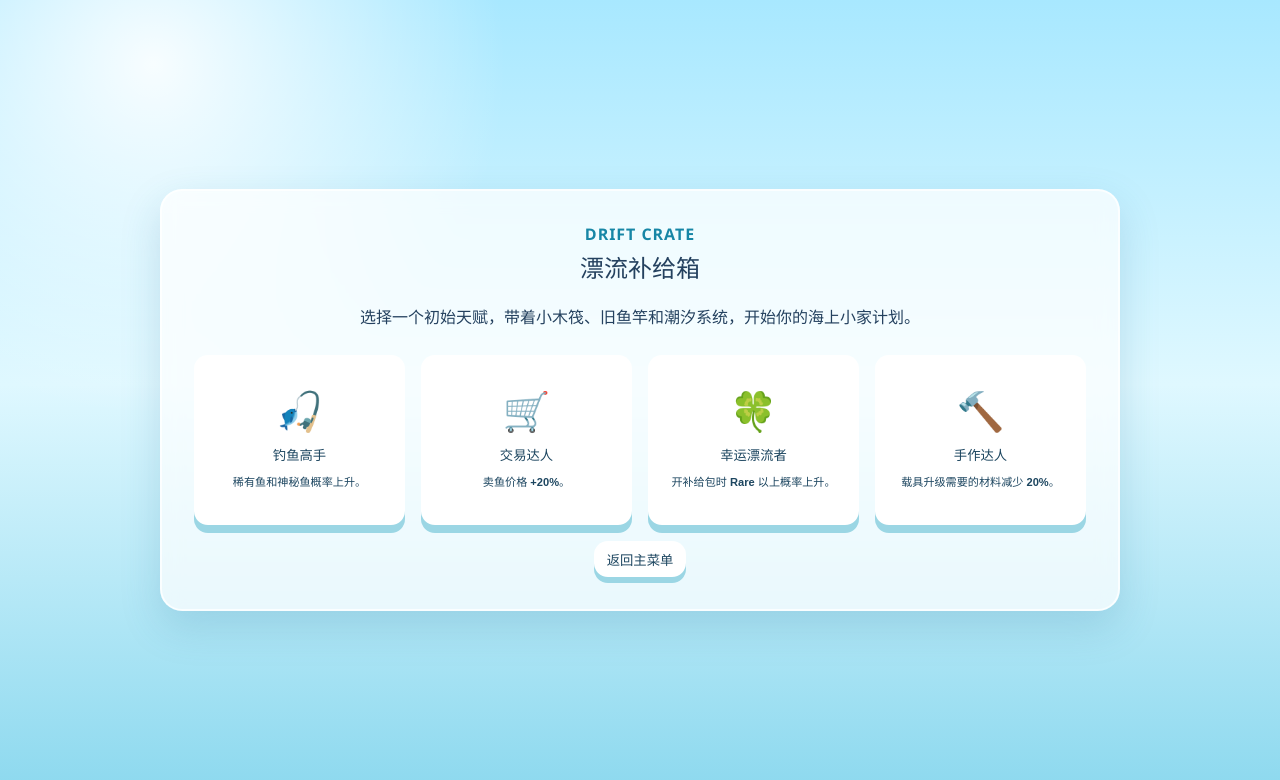
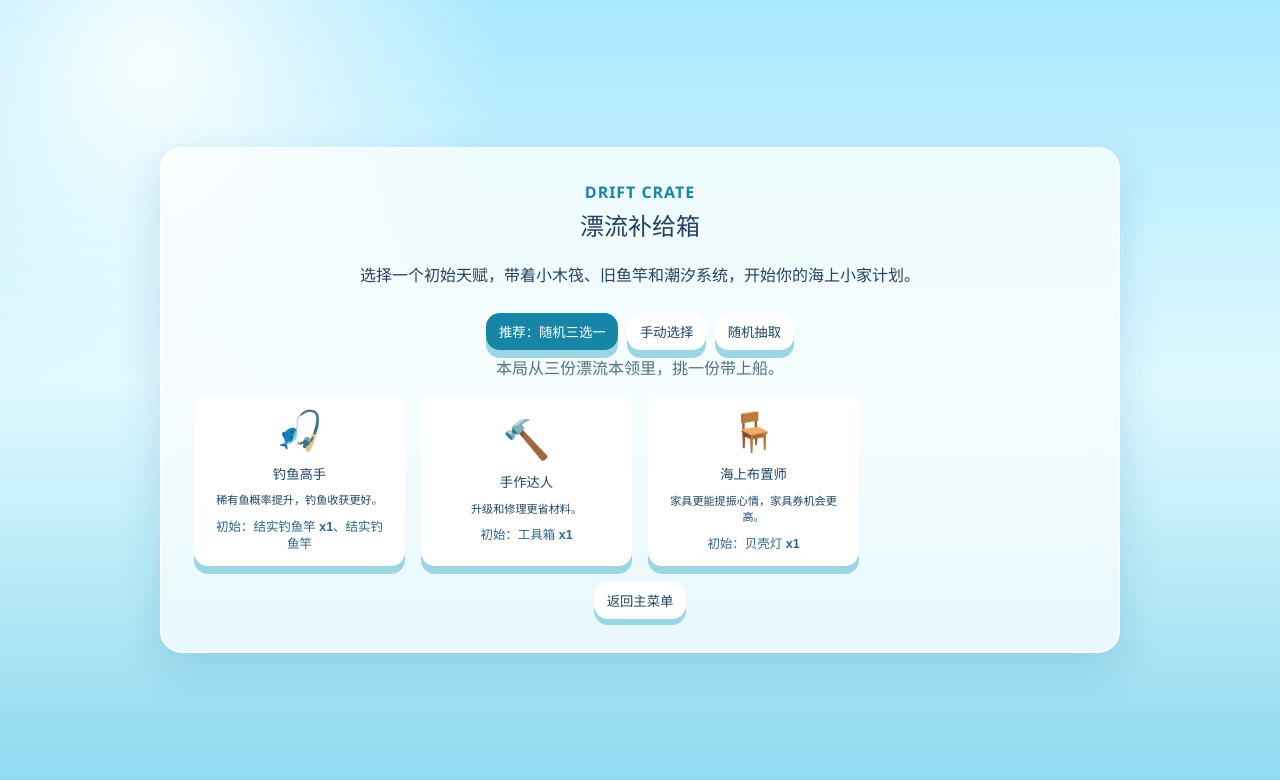
Before and after one commit to momoinhangzhou-kibi/drift-crate-demo, a React (Vite) app: page / in a window 1280 px wide. Both pictures are taken after a click on the button "▶ 开始新游戏". Shown: the top 780 px of the page. Built offline with nearby package versions, Linux system fonts and the light colour scheme.

Commit message:
expand talents and mood effects

```diff
--- a/src/App.tsx
+++ b/src/App.tsx
@@ -95,13 +95,30 @@ type MusicTrack = {
 };
 
 type MusicMode = "random" | string;
+type TalentChoiceMode = "manual" | "random" | "three";
 
 const MUSIC_SETTINGS_KEY = "drift-crate-music-settings";
+const TALENT_CHOICE_MODE_KEY = "drift-crate-talent-choice-mode";
 const musicTracks: MusicTrack[] = [
   { id: "ocean-cozy-1", name: "海风小屋", file: `${import.meta.env.BASE_URL}assets/audio/ocean-cozy-1.mp3`, description: "温暖、治愈，适合整理海上小家。" },
   { id: "ocean-cozy-2", name: "漂流午后", file: `${import.meta.env.BASE_URL}assets/audio/ocean-cozy-2.mp3`, description: "轻松午后感，适合钓鱼和开箱。" },
   { id: "ocean-cozy-3", name: "轻快海浪", file: `${import.meta.env.BASE_URL}assets/audio/ocean-cozy-3.mp3`, description: "更活泼的海浪节奏，适合经营补给站。" },
 ];
+
+function readTalentChoiceMode(): TalentChoiceMode {
+  const saved = localStorage.getItem(TALENT_CHOICE_MODE_KEY);
+  return saved === "manual" || saved === "random" || saved === "three" ? saved : "three";
+}
+
+function drawTalents(amount: number) {
+  return [...talents].sort(() => Math.random() - 0.5).slice(0, amount);
+}
+
+function talentStartingText(talent: (typeof talents)[number]) {
+  const items = Object.entries(talent.startingItems ?? {}).map(([id, amount]) => `${itemNames[id as ItemId]} x${amount}`);
+  const equipment = (talent.startingEquipment ?? []).map((item) => item === "grill" ? "海上烧烤架" : displayName(item));
+  return [...items, ...equipment].join("、") || "无额外物资";
+}
 
 const equipmentNames: Record<string, string> = {
   oldRod: "旧钓鱼竿",
@@ -179,6 +196,11 @@ function App() {
   const [musicReady, setMusicReady] = useState(false);
   const [musicError, setMusicError] = useState<string | undefined>();
   const [pendingTalent, setPendingTalent] = useState<TalentId | undefined>();
+  const [talentMode, setTalentMode] = useState<TalentChoiceMode>(() => readTalentChoiceMode());
+  const [randomTalent, setRandomTalent] = useState(() => drawTalents(1)[0]);
+  const [threeTalents, setThreeTalents] = useState(() => drawTalents(3));
+  const [randomDrawCount, setRandomDrawCount] = useState(0);
+  const [showTalentConfirm, setShowTalentConfirm] = useState(false);
   const [inventoryFilter, setInventoryFilter] = useState<ItemCategory | "all">("all");
   const [sellFocusFishId, setSellFocusFishId] = useState<string | undefined>();
   const [recentExpanded, setRecentExpanded] = useState(false);
@@ -196,6 +218,7 @@ function App() {
   const discoveredCount = fishList.filter((fishItem) => state.fishCollection[fishItem.id]?.discovered).length;
   const completion = Math.round((discoveredCount / fishList.length) * 100);
   const survival = getSurvivalInfo(state);
+  const talentsForMode = talentMode === "manual" ? talents : talentMode === "random" ? [randomTalent ?? talents[0]] : threeTalents;
 
   const pickMusicTrack = (excludeId?: string) => {
     const options = musicTracks.filter((track) => track.id !== excludeId);
@@ -309,11 +332,29 @@ function App() {
 
   const startNewGameFlow = () => {
     setPendingTalent(undefined);
+    setShowTalentConfirm(false);
+    setRandomDrawCount(0);
+    setRandomTalent(drawTalents(1)[0]);
+    setThreeTalents(drawTalents(3));
     setView("talentSelect");
+  };
+
+  const changeTalentMode = (mode: TalentChoiceMode) => {
+    setTalentMode(mode);
+    localStorage.setItem(TALENT_CHOICE_MODE_KEY, mode);
+    setRandomDrawCount(0);
+    setRandomTalent(drawTalents(1)[0]);
+    setThreeTalents(drawTalents(3));
   };
 
   const chooseTalent = (talent: TalentId) => {
     setPendingTalent(talent);
+    setShowTalentConfirm(true);
+  };
+
+  const confirmTalent = () => {
+    if (!pendingTalent) return;
+    setShowTalentConfirm(false);
     setView("catSelect");
   };
 
@@ -504,18 +545,31 @@ function App() {
             <p className="eyebrow">Drift Crate</p>
             <h1>漂流补给箱</h1>
             <p className="intro">选择一个初始天赋，带着小木筏、旧鱼竿和潮汐系统，开始你的海上小家计划。</p>
+            <div className="talent-mode-row">
+              <button className={talentMode === "three" ? "active-filter" : ""} onClick={() => changeTalentMode("three")}>推荐：随机三选一</button>
+              <button className={talentMode === "manual" ? "active-filter" : ""} onClick={() => changeTalentMode("manual")}>手动选择</button>
+              <button className={talentMode === "random" ? "active-filter" : ""} onClick={() => changeTalentMode("random")}>随机抽取</button>
+            </div>
+            <p className="talent-mode-hint">{talentMode === "three" ? "本局从三份漂流本领里，挑一份带上船。" : talentMode === "random" ? "让潮汐替你决定开局。" : "看看全部天赋，慢慢选一份最顺手的。"}</p>
             <div className="talent-grid">
-              {talents.map((talent) => (
+              {talentsForMode.map((talent) => (
                 <button className="talent-card" key={talent.id} onClick={() => chooseTalent(talent.id as TalentId)}>
                   <span>{talent.emoji}</span>
                   <strong>{talent.name}</strong>
                   <small>{talent.description}</small>
+                  <em>初始：{talentStartingText(talent)}</em>
                 </button>
               ))}
             </div>
+            {talentMode === "random" && <button className="compact-button" disabled={randomDrawCount >= 1} onClick={() => { setRandomTalent(drawTalents(1)[0]); setRandomDrawCount((count) => count + 1); }}>{randomDrawCount >= 1 ? "已重新抽取" : "重新抽取一次"}</button>}
             <button className="compact-button menu-back" onClick={() => setView("title")}>返回主菜单</button>
           </section>
         </main>
+        {showTalentConfirm && pendingTalent && (() => {
+          const talent = talents.find((item) => item.id === pendingTalent);
+          if (!talent) return null;
+          return <div className="modal-backdrop"><section className="crate-modal talent-confirm-modal"><span>{talent.emoji}</span><p className="eyebrow">确认开局天赋</p><h2>{talent.name}</h2><p>{talent.description}</p><p className="ready">初始物资：{talentStartingText(talent)}</p><div className="modal-actions"><button onClick={() => setShowTalentConfirm(false)}>再想想</button><button className="primary-action" onClick={confirmTalent}>确认并选择猫猫</button></div></section></div>;
+        })()}
       </>
     );
   }
--- a/src/game/data.ts
+++ b/src/game/data.ts
@@ -161,10 +161,15 @@ export const shopCatalog: ShopItem[] = [
 ].map(([id, price, quantity]) => ({ id: id as ItemId, price: price as number, quantity: quantity as number, category: itemMeta[id as ItemId].category, rarity: itemMeta[id as ItemId].rarity }));
 
 export const talents: Talent[] = [
-  { id: "fishing", name: "钓鱼高手", emoji: "🎣", description: "稀有鱼和神秘鱼概率上升。" },
-  { id: "trading", name: "交易达人", emoji: "🛒", description: "卖鱼价格 +20%。" },
-  { id: "lucky", name: "幸运漂流者", emoji: "🍀", description: "开补给包时 Rare 以上概率上升。" },
-  { id: "crafting", name: "手作达人", emoji: "🔨", description: "载具升级需要的材料减少 20%。" },
+  { id: "fishing", name: "钓鱼高手", emoji: "🎣", description: "稀有鱼概率提升，钓鱼收获更好。", startingItems: { sturdyRod: 1 }, startingEquipment: ["sturdyRod"] },
+  { id: "trading", name: "交易达人", emoji: "🛒", description: "卖鱼价格更高，商店购买有优惠。", startingItems: { merchantCoupon: 1 } },
+  { id: "lucky", name: "幸运漂流者", emoji: "🍀", description: "开箱好运概率提升。", startingItems: { commonCrate: 2 } },
+  { id: "crafting", name: "手作达人", emoji: "🔨", description: "升级和修理更省材料。", startingItems: { toolbox: 1 } },
+  { id: "repair", name: "漂流维修工", emoji: "🧰", description: "修船恢复更多，灾害后更稳。", startingItems: { repairTape: 2, wrench: 1 } },
+  { id: "cooking", name: "海上料理人", emoji: "🍳", description: "料理恢复更多 Hunger 和 Mood。", startingItems: { cannedFood: 1 }, startingEquipment: ["grill"] },
+  { id: "catFriend", name: "猫猫亲和", emoji: "🐾", description: "喂猫亲密成长更快，好事件更多。", startingItems: { cannedFood: 2 } },
+  { id: "crateHunter", name: "补给箱猎人", emoji: "🎁", description: "补给包更容易出现稀有掉落。", startingItems: { commonCrate: 1, premiumCrate: 1 } },
+  { id: "decorator", name: "海上布置师", emoji: "🪑", description: "家具更能提振心情，家具券机会更高。", startingItems: { shellLamp: 1 } },
 ];
 
 export const catOptions: CatOption[] = [
--- a/src/game/logic.ts
+++ b/src/game/logic.ts
@@ -14,6 +14,7 @@ import {
   itemMeta,
   itemNames,
   recipes,
+  talents,
   upgradeRequirements,
   weatherList,
 } from "./data";
@@ -252,6 +253,12 @@ function weightedRarity(state: GameState): FishRarity {
     weights.Epic += 1.5;
     weights.Legendary += 0.5;
   }
+  if (state.mood >= 80) {
+    weights.Common -= 3;
+    weights.Rare += 2;
+    weights.Epic += 0.8;
+    weights.Legendary += 0.2;
+  }
   if (state.equipment.includes("sturdyRod")) {
     weights.Common -= 4;
     weights.Uncommon += 3;
@@ -383,7 +390,7 @@ export function getSurvivalInfo(state: GameState) {
   const nextDisasterIn = state.day < 7 ? 7 - state.day : (7 - ((state.day - 7) % 7)) % 7;
   const hpRate = state.boatHp / state.boatMaxHp;
   const hungerState = state.hunger >= 60 ? "正常" : state.hunger >= 30 ? "饥饿" : state.hunger >= 10 ? "虚弱" : "濒危";
-  const moodState = state.mood >= 60 ? "正常" : state.mood >= 30 ? "低落" : state.mood >= 10 ? "崩溃边缘" : "精神崩溃风险";
+  const moodState = state.mood >= 80 ? "状态很好" : state.mood >= 60 ? "平稳" : state.mood >= 40 ? "有点低落" : state.mood >= 20 ? "疲惫" : "崩溃边缘";
   const boatState = hpRate >= 0.7 ? "稳定" : hpRate >= 0.4 ? "受损" : state.boatHp > 0 ? "严重受损" : "沉没";
   const danger = state.day <= 3 ? "低" : nextDisasterIn <= 2 && state.day >= 5 ? "高" : state.day <= 7 ? "中" : "中";
   return { phase, nextDisasterIn, danger, hungerState, moodState, boatState };
@@ -392,11 +399,36 @@ export function getSurvivalInfo(state: GameState) {
 export function startGame(talent: TalentId, catType: CatType = "black"): GameState {
   const cat = createCatState(catType);
   const baseState = createInitialState();
-  const state = { ...baseState, cat, mood: clamp(baseState.mood + (cat.type === "black" ? 3 : 0)) };
-  return addLog({ ...state, started: true, talent, tradePrices: createLegacyPrices(), fishPrices: createFishPrices(), shopStock: createShopStock(1) }, "event", "潮汐系统", "潮汐系统启动，今天的漂流生活开始了。", [], true);
+  const selectedTalent = talents.find((item) => item.id === talent) ?? talents[0];
+  let state: GameState = {
+    ...baseState,
+    cat,
+    mood: clamp(baseState.mood + (cat.type === "black" ? 3 : 0)),
+    started: true,
+    talent: selectedTalent.id,
+    tradePrices: createLegacyPrices(),
+    fishPrices: createFishPrices(),
+    shopStock: createShopStock(1),
+    equipment: [...new Set([...(selectedTalent.startingEquipment ?? [])])],
+  };
+  Object.entries(selectedTalent.startingItems ?? {}).forEach(([itemId, amount]) => {
+    state = addItem(state, itemId as ItemId, amount ?? 0);
+  });
+  (selectedTalent.startingFurniture ?? []).forEach((furniture) => {
+    if (!state.furniture.includes(furniture)) state = { ...state, furniture: [...state.furniture, furniture] };
+  });
+  const startingRewards = [
+    ...Object.entries(selectedTalent.startingItems ?? {}).map(([itemId, amount]) => `${itemNames[itemId as ItemId]} x${amount}`),
+    ...(selectedTalent.startingEquipment ?? []).map((item) => item === "grill" ? "海上烧烤架" : itemNames[item as ItemId] ?? "初始装备"),
+  ];
+  state = addLog(state, "event", "天赋选择", `选择了「${selectedTalent.name}」：${selectedTalent.description}`, startingRewards, true);
+  return addLog(state, "event", "潮汐系统", "潮汐系统启动，今天的漂流生活开始了。", [], true);
 }
 
 export function fish(state: GameState): GameState {
+  if (state.mood < 40 && Math.random() < 0.16) {
+    return addLog({ ...state, hunger: clamp(state.hunger - 3) }, "warning", "钓鱼失手", "心情太低落，鱼线在海面上空晃了一圈。Hunger -3。", ["Mood 低落：本次没有收获"]);
+  }
   if (state.hunger <= 0) return addLog(state, "warning", "体力不足", "你饿得头晕，先找点吃的再钓鱼吧。");
 
   const netBonus = state.equipment.includes("fishingNet") && Math.random() < 0.35 ? 2 : 1;
@@ -404,6 +436,9 @@ export function fish(state: GameState): GameState {
   const caught = pickFish(state);
   const result = addFish({ ...state, hunger: clamp(state.hunger - 5) }, caught, amount);
   let next = addLog(result.state, "fishing", "钓鱼", `你钓到了「${caught.name}」x${amount}。`, [`${caught.emoji} ${caught.name} x${amount}`], caught.rarity === "Epic" || caught.rarity === "Legendary");
+
+  if (state.mood >= 80) next = addLog(next, "event", "心情加成", "状态很好，钓鱼时更容易遇到稀有鱼。", ["Mood 加成：稀有鱼概率提升"]);
+  else if (state.talent === "fishing") next = addLog(next, "event", "天赋生效", "钓鱼高手生效：稀有鱼概率提升。", ["钓鱼高手"]);
 
   if (result.isNew) {
     next = addLog(next, "discovery", "新发现", `首次钓到「${caught.name}」！已加入钓鱼图鉴。`, [caught.rarity], true, true);
@@ -418,6 +453,9 @@ export function fish(state: GameState): GameState {
 }
 
 export function salvage(state: GameState): GameState {
+  if (state.mood < 40 && Math.random() < 0.14) {
+    return addLog({ ...state, hunger: clamp(state.hunger - 2) }, "warning", "打捞落空", "心情低落时没能抓稳漂流物。Hunger -2。", ["Mood 低落：本次没有收获"]);
+  }
   if (state.hunger <= 0) return addLog(state, "warning", "体力不足", "你没有力气打捞了，肚子正在抗议。");
 
   const salvagePool: [ItemId, number][] = [
@@ -428,10 +466,16 @@ export function salvage(state: GameState): GameState {
     ["cannedFood", 1], ["biscuit", 1], ["veggiePack", 1], ["commonCrate", 1],
   ];
   if (state.day >= 5) salvagePool.push(["furnitureTicket", 1]);
+  if (state.talent === "decorator") salvagePool.push(["furnitureTicket", 1]);
   const loot = pick(salvagePool);
 
   let next = addItem({ ...state, hunger: clamp(state.hunger - 4), mood: clamp(state.mood + 1) }, loot[0], loot[1]);
   const rewards = [`${itemNames[loot[0]]} x${loot[1]}`];
+  if (state.mood >= 80 && Math.random() < 0.2) {
+    const extra = pick(["wood", "plastic", "rope", "tape"] as ItemId[]);
+    next = addItem(next, extra, 1);
+    rewards.push(`${itemNames[extra]} x1`, "Mood 加成：额外材料");
+  }
   if (Math.random() < 0.08) {
     const shrimp = fishList.find((fishItem) => fishItem.id === "clear-shrimp") ?? fishList[0];
     const result = addFish(next, shrimp, 1);
@@ -449,7 +493,7 @@ export function salvage(state: GameState): GameState {
 
 function rollCardRarity(state: GameState, premium: boolean): Rarity {
   const roll = Math.random();
-  const lucky = state.talent === "lucky" ? 0.08 : 0;
+  const lucky = (state.talent === "lucky" ? 0.08 : 0) + (state.talent === "crateHunter" ? 0.06 : 0) + (state.mood >= 80 ? 0.035 : state.mood < 25 ? -0.035 : 0);
 
   if (premium) {
     if (roll < 0.1 + lucky) return "Legendary";
@@ -505,6 +549,9 @@ export function openCrate(state: GameState, crate: "commonCrate" | "premiumCrate
       rewards.push(card.furniture);
     }
   }
+
+  if (state.mood >= 80) next = addLog(next, "event", "心情加成", "状态很好，开箱好运概率提升。", ["Mood 加成：开箱好运"]);
+  else if (state.talent === "lucky" || state.talent === "crateHunter") next = addLog(next, "event", "天赋生效", `${state.talent === "lucky" ? "幸运漂流者" : "补给箱猎人"}生效：稀有掉落概率提升。`, ["开箱好运提升"]);
 
   return addLog(
     { ...next, lastCrateType: crate, lastCrateDrops: rewards, lastCrateLuck: luck, mood: clamp(next.mood + (bestRarity === "Legendary" ? 12 : bestRarity === "Epic" ? 8 : 3)) },
@@ -644,13 +691,14 @@ export function eatFood(state: GameState, foodId: ItemId): GameState {
       : `你吃掉了${food.name}。Hunger +${food.hunger}，Mood +${food.mood}。`;
 
   const hotpotTableBonus = state.furniture.includes("海上火锅桌") && food.mood > 0 ? 1 : 0;
+  const chefBonus = state.talent === "cooking" ? 3 : 0;
 
   return addLog(
-    { ...next, hunger: clamp(next.hunger + food.hunger), mood: clamp(next.mood + food.mood + hotpotTableBonus) },
+    { ...next, hunger: clamp(next.hunger + food.hunger + chefBonus), mood: clamp(next.mood + food.mood + hotpotTableBonus + chefBonus) },
     "cooking",
     "进食",
     hotpotTableBonus ? `${message} 海上火锅桌让这顿饭更有仪式感，Mood 额外 +1。` : message,
-    [`Hunger +${food.hunger}`, `Mood +${food.mood + hotpotTableBonus}`],
+    [`Hunger +${food.hunger + chefBonus}`, `Mood +${food.mood + hotpotTableBonus + chefBonus}`, ...(chefBonus ? ["海上料理人生效"] : [])],
   );
 }
 
@@ -706,9 +754,10 @@ export function feedCat(state: GameState, optionId: string): GameState {
   }
 
   const orangeBonus = cat.type === "orange" ? 1 : 0;
+  const catFriendBonus = state.talent === "catFriend" ? 2 : 0;
   next = updateCat({ ...next, mood: clamp(next.mood + option.playerMood) }, {
     satiety: cat.satiety + option.catSatiety + (cat.type === "orange" ? 5 : 0),
-    intimacy: cat.intimacy + option.catIntimacy + orangeBonus,
+    intimacy: cat.intimacy + option.catIntimacy + orangeBonus + catFriendBonus,
     mood: cat.mood + option.catMood + orangeBonus,
     todayEvent: `${cat.name} 刚刚吃了 ${option.label}，看起来很满足。`,
   });
@@ -718,7 +767,7 @@ export function feedCat(state: GameState, optionId: string): GameState {
     "event",
     "猫猫伙伴",
     `${cat.emoji} ${cat.name} 吃掉了 ${option.label} x1。猫猫饱腹 +${option.catSatiety}${cat.type === "orange" ? "，橘猫加成 +5" : ""}，亲密度 +${option.catIntimacy + orangeBonus}。你的心情 +${option.playerMood}。`,
-    [`${option.label} x1`, `猫饱腹 +${option.catSatiety}`, `亲密 +${option.catIntimacy + orangeBonus}`, `Mood +${option.playerMood}`],
+    [`${option.label} x1`, `猫饱腹 +${option.catSatiety}`, `亲密 +${option.catIntimacy + orangeBonus + catFriendBonus}`, `Mood +${option.playerMood}`, ...(catFriendBonus ? ["猫猫亲和生效：亲密 +2"] : [])],
     true,
   );
 }
@@ -765,14 +814,14 @@ function addCatFoundFish(state: GameState, fishId: string) {
 function triggerCatEvent(state: GameState, source: "explore" | "daily", stormy = false): GameState {
   const cat = state.cat ?? createCatState("black");
   const choices = [
-    { id: "material", weight: 24 + (cat.type === "calico" ? 18 : 0) },
-    { id: "coins", weight: 18 + (cat.type === "calico" ? 8 : 0) },
-    { id: "ticket", weight: 6 + (cat.type === "calico" ? 8 : 0) },
-    { id: "fish", weight: 18 + (cat.type === "cow" ? 4 : 0) },
-    { id: "mood", weight: 16 + (cat.type === "cow" ? 12 : 0) },
-    { id: "mystery", weight: 6 + (cat.type === "black" ? 16 : 0) },
+    { id: "material", weight: 24 + (cat.type === "calico" ? 18 : 0) + (state.mood >= 80 ? 3 : 0) },
+    { id: "coins", weight: 18 + (cat.type === "calico" ? 8 : 0) + (state.mood >= 80 ? 2 : 0) },
+    { id: "ticket", weight: 6 + (cat.type === "calico" ? 8 : 0) + (state.talent === "decorator" ? 4 : 0) },
+    { id: "fish", weight: 18 + (cat.type === "cow" ? 4 : 0) + (state.mood >= 80 ? 2 : 0) },
+    { id: "mood", weight: 16 + (cat.type === "cow" ? 12 : 0) + (state.talent === "catFriend" ? 6 : 0) },
+    { id: "mystery", weight: 6 + (cat.type === "black" ? 16 : 0) + (state.talent === "catFriend" ? 3 : 0) },
     { id: "hungry", weight: cat.type === "orange" && cat.satiety < 55 ? 12 : 3 },
-    { id: "nothing", weight: 18 },
+    { id: "nothing", weight: state.mood < 40 ? 25 : 18 },
   ];
 
   if (stormy && Math.random() < (cat.type === "black" && cat.intimacy > 35 ? 0.22 : 0.45)) {
@@ -861,7 +910,7 @@ export function upgradeBoat(state: GameState): GameState {
     "upgrade",
     "载具升级",
     `载具升级为「${nextLevel}级 ${nextLevel === 4 ? "海上小商铺" : nextLevel === 3 ? "小型漂流屋" : "加固木筏"}」！`,
-    ["Boat Max HP 提升", "Boat HP 部分恢复", "Mood +12"],
+    ["Boat Max HP 提升", "Boat HP 部分恢复", "Mood +12", ...(state.talent === "crafting" ? ["手作达人：升级材料已节省"] : [])],
     true,
   );
 }
@@ -869,6 +918,7 @@ export function upgradeBoat(state: GameState): GameState {
 export function repairBoat(state: GameState): GameState {
   const hasToolbox = state.inventory.toolbox > 0;
   const cost: Partial<Record<ItemId, number>> = hasToolbox ? { wood: 2 } : { wood: 3, scrap: 1 };
+  if (state.talent === "crafting" && cost.wood) cost.wood = Math.max(1, cost.wood - 1);
   const missing = describeMissingItems(state, cost);
 
   if (state.boatHp >= state.boatMaxHp) return addLog(state, "warning", "无需修理", "载具耐久已经是满的，先把材料留着吧。");
@@ -877,8 +927,8 @@ export function repairBoat(state: GameState): GameState {
   let next = spendItems(state, cost);
   const usedRepairTape = next.inventory.repairTape > 0;
   if (usedRepairTape) next = addItem(next, "repairTape", -1);
-  const repairValue = (hasToolbox ? 32 : 20) + (usedRepairTape ? 12 : 0);
-  return addLog({ ...next, boatHp: Math.min(next.boatMaxHp, next.boatHp + repairValue), mood: clamp(next.mood + 2) }, "upgrade", "修理载具", `你敲敲补补修好了载具。${hasToolbox ? "工具箱让修理更顺手。" : ""}${usedRepairTape ? "修理胶带加固了关键裂缝。" : ""}`, [`Boat HP +${repairValue}`, ...(usedRepairTape ? ["修理胶带 x-1"] : [])]);
+  const repairValue = (hasToolbox ? 32 : 20) + (usedRepairTape ? 12 : 0) + (state.talent === "repair" ? 8 : 0);
+  return addLog({ ...next, boatHp: Math.min(next.boatMaxHp, next.boatHp + repairValue), mood: clamp(next.mood + 2) }, "upgrade", "修理载具", `你敲敲补补修好了载具。${hasToolbox ? "工具箱让修理更顺手。" : ""}${usedRepairTape ? "修理胶带加固了关键裂缝。" : ""}${state.talent === "repair" ? "漂流维修工生效：额外修复了船体。" : ""}`, [`Boat HP +${repairValue}`, ...(usedRepairTape ? ["修理胶带 x-1"] : []), ...(state.talent === "repair" ? ["天赋加成：Boat HP +8"] : [])]);
 }
 
 export function placeInventoryFurniture(state: GameState, itemId: ItemId): GameState {
@@ -959,7 +1009,8 @@ function applyCatDay(state: GameState, stormy: boolean): GameState {
     next = addLog(next, "warning", "猫猫伙伴", `${next.cat.emoji} ${next.cat.name} 有点饿了，猫猫心情 -5。`, ["猫心情 -5"]);
   }
 
-  if (Math.random() < (next.cat.type === "calico" ? 0.42 : next.cat.type === "black" ? 0.34 : 0.28)) {
+  const catEventChance = (next.cat.type === "calico" ? 0.42 : next.cat.type === "black" ? 0.34 : 0.28) + (next.mood >= 80 ? 0.08 : 0) + (next.talent === "catFriend" ? 0.08 : 0);
+  if (Math.random() < catEventChance) {
     next = triggerCatEvent(next, "daily", stormy);
   }
 
@@ -1039,6 +1090,10 @@ function applyDisaster(state: GameState, weather: Weather): GameState {
   }
 
   boatLoss = Math.max(0, Math.round(boatLoss * boatShieldRate));
+  if (state.talent === "repair" && boatLoss > 0) {
+    boatLoss = Math.max(0, boatLoss - 3);
+    rewards.push("漂流维修工减免船体伤害 3");
+  }
   hungerLoss = Math.max(0, hungerLoss);
   moodLoss = Math.max(0, moodLoss);
   next = updateCat(next, { mood: next.cat.mood - catMoodLoss, todayEvent: `${next.cat.name} 被${weather}吓得躲进了小屋角落。` });
@@ -1070,7 +1125,8 @@ export function endDay(state: GameState): GameState {
   const dailyFurnitureMood =
     (state.furniture.includes("迷你温泉") ? 2 : 0) +
     (state.furniture.includes("豪华沙发") ? 2 : 0) +
-    (state.furniture.includes("防水床垫") ? 1 : 0);
+    (state.furniture.includes("防水床垫") ? 1 : 0) +
+    (state.talent === "decorator" && state.furniture.length > 0 ? 2 : 0);
   let next: GameState = {
     ...state,
     day: state.day + 1,
@@ -1104,6 +1160,10 @@ export function endDay(state: GameState): GameState {
   }
 
   next = applyCatDay(next, disasterWeather.includes(nextWeather));
+
+  if (next.mood < 15 && Math.random() < 0.45) {
+    next = addLog({ ...next, mood: clamp(next.mood - 4) }, "warning", "情绪低潮", "海面安静得有些让人难过，Mood -4。找点食物、陪陪猫或布置小屋吧。", ["Mood -4"], true);
+  }
 
   const event = Math.random();
   if (event < 0.18) next = addLog(next, "event", "漂流瓶", "你发现漂流瓶，里面竟然有 20 贝壳币。", ["+20 贝壳币"]);
--- a/src/game/types.ts
+++ b/src/game/types.ts
@@ -66,7 +66,7 @@ export type Rarity = "Common" | "Rare" | "Epic" | "Legendary";
 export type FishRarity = "Common" | "Uncommon" | "Rare" | "Epic" | "Legendary";
 export type Weather = "晴天" | "阴天" | "小雨" | "暴雨" | "大雾" | "风暴" | "高温" | "寒潮" | "巨浪";
 export type BoatLevel = 1 | 2 | 3 | 4;
-export type TalentId = "fishing" | "trading" | "lucky" | "crafting";
+export type TalentId = "fishing" | "trading" | "lucky" | "crafting" | "repair" | "cooking" | "catFriend" | "crateHunter" | "decorator";
 export type ItemCategory = "materials" | "food" | "tools" | "hygiene" | "furniture" | "equipment" | "special";
 export type CatType = "black" | "cow" | "orange" | "calico";
 
@@ -106,6 +106,9 @@ export interface Talent {
   name: string;
   description: string;
   emoji: string;
+  startingItems?: Partial<Record<ItemId, number>>;
+  startingEquipment?: string[];
+  startingFurniture?: string[];
 }
 
 export interface CatOption {
--- a/src/styles.css
+++ b/src/styles.css
@@ -742,6 +742,24 @@ p {
   gap: 1rem;
 }
 
+.talent-mode-row {
+  display: flex;
+  flex-wrap: wrap;
+  justify-content: center;
+  gap: 0.55rem;
+  margin: 1rem 0 0.35rem;
+}
+
+.talent-mode-row button {
+  padding: 0.55rem 0.8rem;
+}
+
+.talent-mode-hint {
+  margin: 0 0 1rem;
+  color: #4f7181;
+  text-align: center;
+}
+
 .talent-card {
   min-height: 170px;
   display: flex;
@@ -757,6 +775,18 @@ p {
 
 .talent-card small {
   line-height: 1.5;
+}
+
+.talent-card em {
+  color: #27678a;
+  font-size: 0.78rem;
+  font-style: normal;
+  line-height: 1.4;
+}
+
+.talent-confirm-modal > span {
+  display: block;
+  font-size: 3rem;
 }
 
 .app-shell {
```
